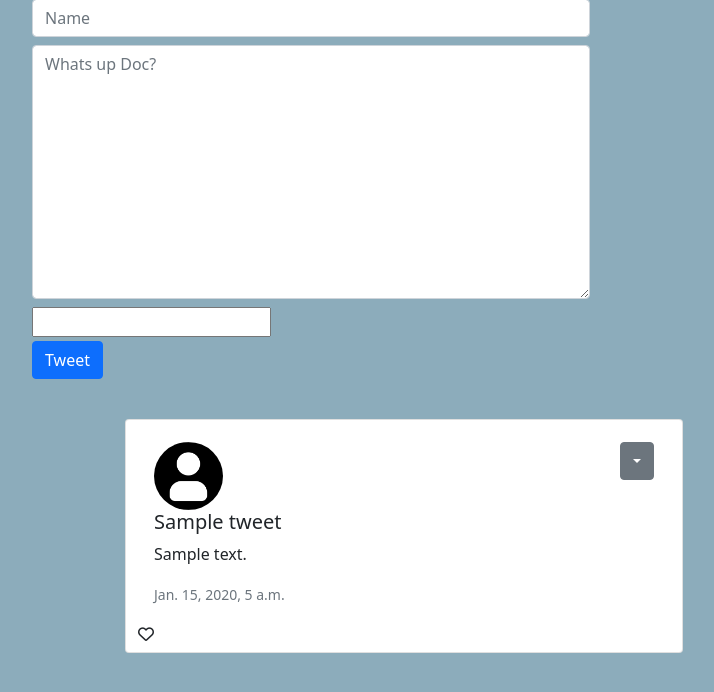
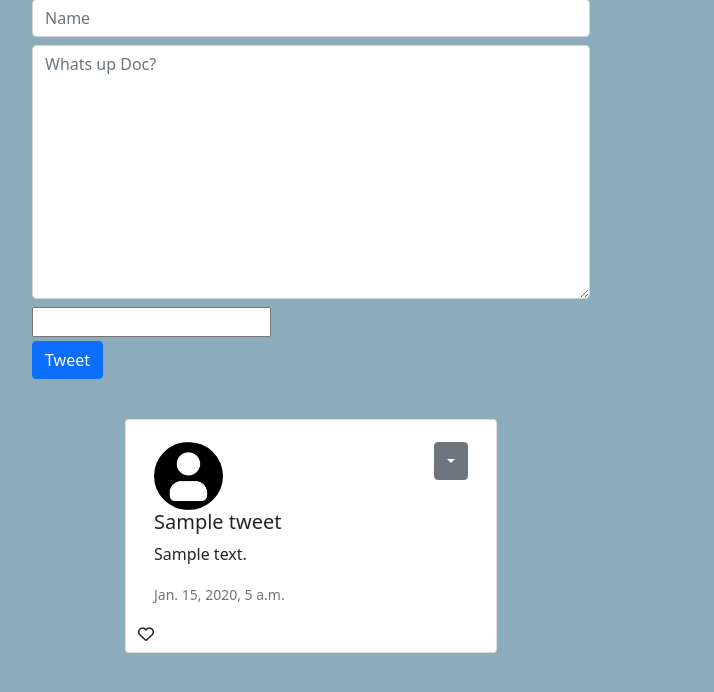
Before and after one commit to reantep/Twitterclone-Reante, a Django app: page /home/ in a window 1280 px wide. Shown: the part 91-783 px from the top of the page, without its empty margins (329-1043 px from the left). Run offline with Django 3.2, Linux system fonts and the light colour scheme; tables that the repository leaves empty hold one stand-in row (values such as "Sample post"); some libraries are stand-ins or nearby versions.

Commit message:
fixed template issues,and homepage url issues

```diff
--- a/TwitterClone/TwitterClone/urls.py
+++ b/TwitterClone/TwitterClone/urls.py
@@ -21,6 +21,7 @@ from django.conf.urls import url
 urlpatterns = [
     path('sub_twitter/', include('sub_twitter.urls')),
     path('admin/', admin.site.urls),
+    path('', views.home, name='home2'),
     path('home/', views.home, name= 'home'),
     path('Post-Tweet/' , views.loadPicture, name = 'Post-Tweet'),
     path('Edit-Tweet/<int:id>/', views.edit_tweet, name ="Edit-Tweet"),
--- a/TwitterClone/sub_twitter/templates/sub_twitter/home.html
+++ b/TwitterClone/sub_twitter/templates/sub_twitter/home.html
@@ -57,7 +57,7 @@
           </div>
         </div>
 
-        <div class="offset-4 col-md-6">
+        <div class="offset-4 col-md-4">
           {% for tweet in tweets %}
           <div class="card mb-3 mt-3 form-control">
             <div class="card-body">
```
